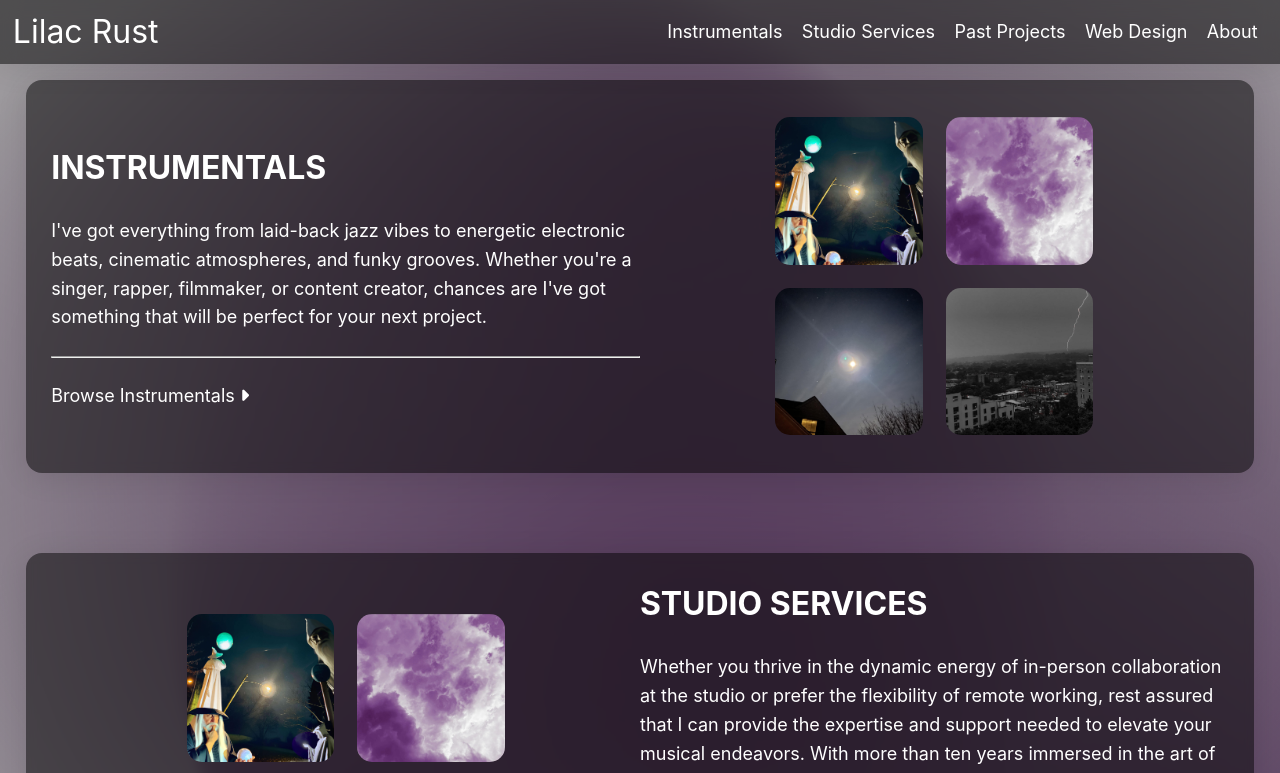
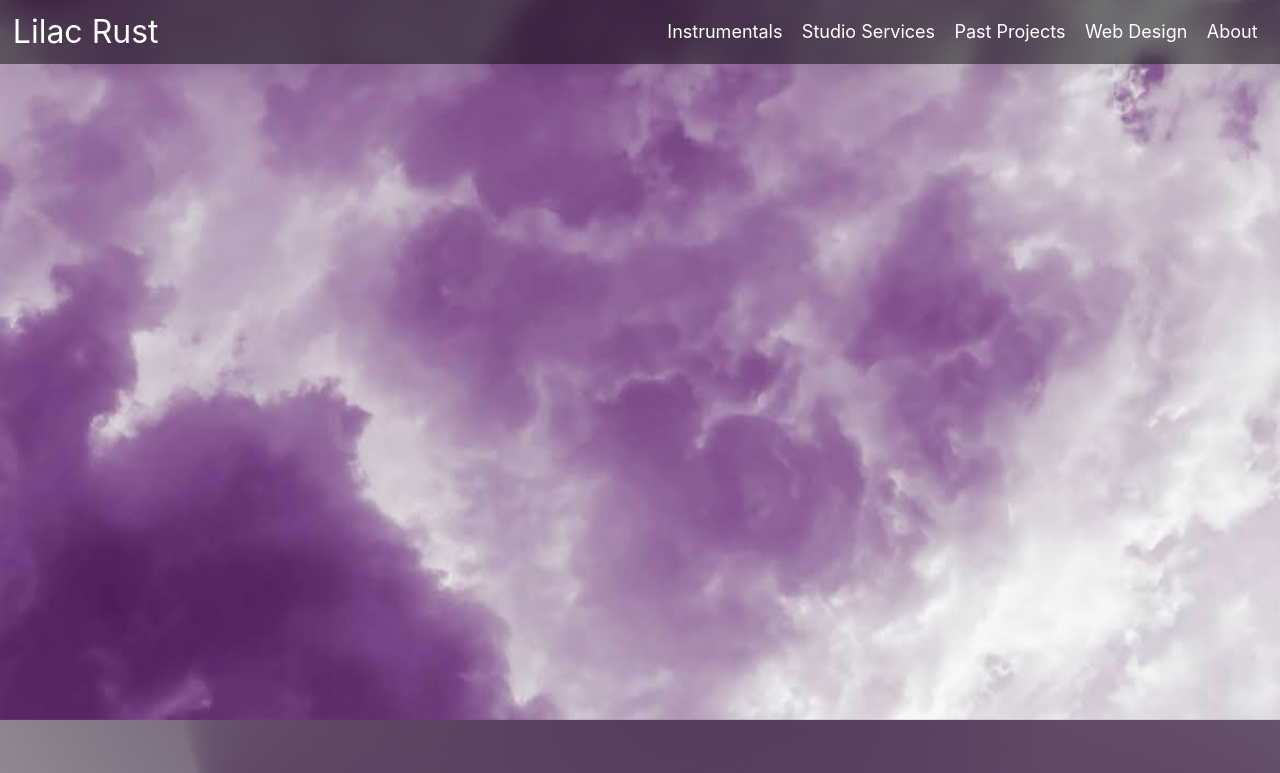
Before and after one commit to 18gdoyle/lilac-rust-recordings, a Vue app: page / in a window 1280 px wide. Shown: the top 773 px of the page. Built offline with nearby package versions, Linux system fonts and the light colour scheme.

Commit message:
Update HomeView.vue

```diff
--- a/src/views/HomeView.vue
+++ b/src/views/HomeView.vue
@@ -1,5 +1,6 @@
 <template>
   <div style="width: 100%;">
+    <img src="/IMG_0583.jpg" style="position: relative; width: 100%; height: 90vh; object-fit: cover;" />
     <div class="glassDiv" style="color: white; margin: 2%; margin-top: 10vh;">
       <div style="width: 50%; display: flex; flex-direction: column; justify-content: center;">
         <h1 style="font-size: xx-large;">INSTRUMENTALS</h1>
```
